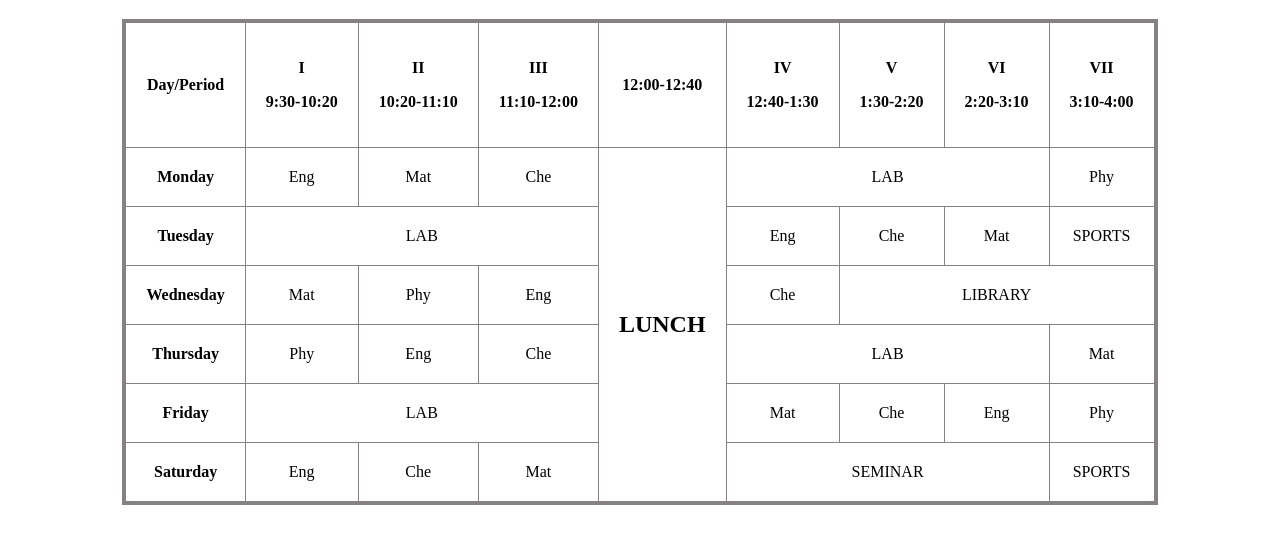
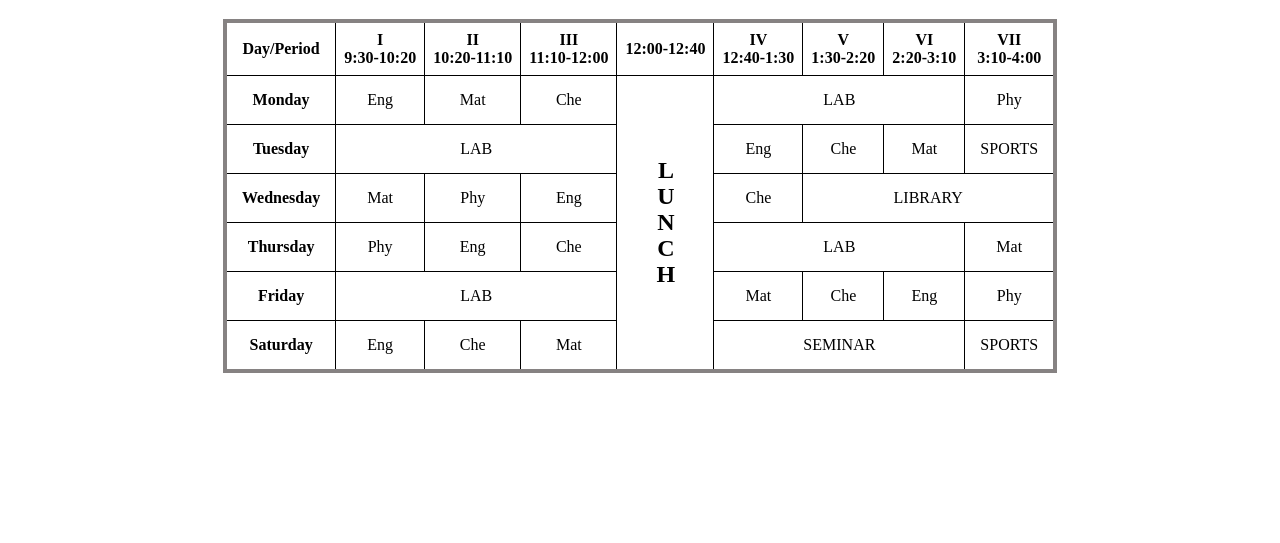
Before and after one commit to bhagwan48/HTML-Table-Practice, a plain HTML site: page Table2/index.html in a window 1280 px wide. Shown: the part 61-604 px from the top of the page. Drawn offline with Linux system fonts and the light colour scheme.

Commit message:
updating table2

```diff
--- a/Table2/index.html
+++ b/Table2/index.html
@@ -8,7 +8,6 @@
         body{
             margin: 0;
             padding: 0;
-            box-sizing: border-box;
         }
         table{
             border: 4px solid rgb(134, 130, 130);
@@ -16,48 +15,57 @@
             text-align: center;
             margin: auto;
         }
-        th{
-            padding: 20px;
+        th, td{
+            border: 1px solid black;
+            padding: 15px;
+        }
+        .period{
+            padding: 8px;
         }
         #lunch{
             font-size: 1.5rem;
+            writing-mode: vertical-rl;
+            text-orientation: upright;
         }
 
     </style>
 </head>
 <body>
-    <table border="1">
+    <table>
         <caption><h1>TIME TABLE</h1></caption>
         <tr>
-            <th>Day/Period</th>
             <th class="period">
-                <p>I</p>
-                <p>9:30-10:20</p>
+                <div></div>
+                <div>Day/Period</div>
             </th>
             <th class="period">
-                <p>II</p>
-                <p>10:20-11:10</p>
+                <div>I</div>
+                <div>9:30-10:20</div>
             </th>
             <th class="period">
-                <p>III</p>
-                <p>11:10-12:00</p>
+                <div>II</div>
+                <div>10:20-11:10</div>
+            </th>
+            <th class="period">
+                <div>III</div>
+                <div>11:10-12:00</div>
             </th>
             <th class="period">12:00-12:40</th>
             <th class="period">
-                <p>IV</p>
-                <p>12:40-1:30</p>
+                <div>IV</div>
+                <div>12:40-1:30</div>
             </th>
             <th class="period">
-                <p>V</p>
-                <p>1:30-2:20</p>
+                <div>V</div>
+                <div>1:30-2:20</div>
             </th>
             <th class="period">
-                <p>VI</p>
-                <p>2:20-3:10</p>
+                <div>VI</div>
+                <div>2:20-3:10</div>
             </th>
             <th class="period">
-                <p>VII</p>
-                <p>3:10-4:00</p>
+                <div>VII</div>
+                <div>3:10-4:00</div>
             </th>
         </tr>
         <tr>
```
